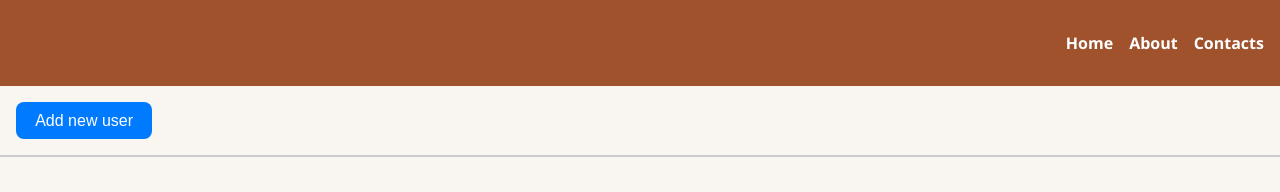
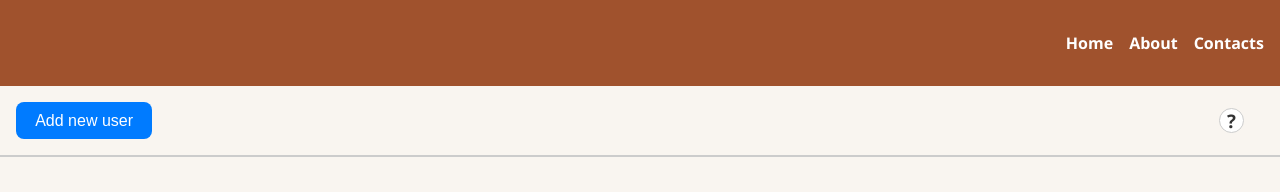
Before and after one commit to amir23060/Todolist, a React (Vite) app: page / in a window 1280 px wide. Shown: the top 192 px of the page. Built offline with nearby package versions, Linux system fonts and the light colour scheme.

Commit message:
added a info icon

```diff
--- a/src/App.css
+++ b/src/App.css
@@ -39,8 +39,29 @@ body {
 .topBar {
   display: flex;
   justify-content: flex-start;
+  align-items: center; /* Align vertically */
+  gap: 1rem; /* Add spacing between elements */
+  position: relative;
 }
 
+#info {
+  position: absolute;
+  right: 20px;
+  display: flex;
+  justify-content: center;
+  align-items: center;
+  width: 25px;
+  height: 25px;
+  background-color: #fff;
+  border-radius: 50%;
+  border: 1px solid #ccc;
+  cursor: pointer;
+  font-size: 1rem;
+  font-weight: bold;
+}
+#info:hover {
+  background-color: #f0f0f0;
+}
 .addUserButton {
   background-color: #007bff;
   color: white;
@@ -129,7 +150,7 @@ body {
 }
 
 .displayUser img {
-  width: 100%;
+  width: 300px;
   height: 180px;
   object-fit: cover;
   border-radius: 8px;
--- a/src/display.jsx
+++ b/src/display.jsx
@@ -16,13 +16,14 @@ const Display = ({ data, setData }) => {
       <div className="display">
         {displayedUsers.length > 0 ? (
           displayedUsers.map((user) => (
-            <Link key={user.id} to={`/profile/${user.id}`}>
+            <div key={user.id} className="displayUser">
+              <Link to={`/profile/${user.id}`}>
                 {" "}
-              <div className="displayUser">
                 {user.image && (
                   <img src={user.image || "/fallback.png"} alt="user" />
                 )}
                 {!user.image ? <img src="/fallback.png" alt="user"></img> : ""}
+              </Link>
               <h1>{user.name}</h1>
               <h4> {user.age}yo</h4>
               <h4>
@@ -36,7 +37,6 @@ const Display = ({ data, setData }) => {
                 onClick={() => handleDelete(user.id)}
               />
             </div>
-            </Link>
           ))
         ) : (
           <h4>No user found</h4>
--- a/src/input.jsx
+++ b/src/input.jsx
@@ -1,7 +1,6 @@
 import React, { useState, useEffect } from "react";
 import "./App.css";
 import Display from "./display";
-import Endpoint from "./endpoint";
 
 const Input = ({ setData, data }) => {
   const [name, setname] = useState("");
@@ -40,6 +39,15 @@ const Input = ({ setData, data }) => {
             >
               {show ? "Hide form" : "Add new user"}
             </button>
+            <div
+              id="info"
+              onClick={() =>
+                alert("You can go users profile by clicking on the users image")
+              }
+            >
+              {" "}
+              <h3>?</h3>
+            </div>
           </div>
 
           {show && (
```
Lines whose indentation alone changed are shown as unchanged.
